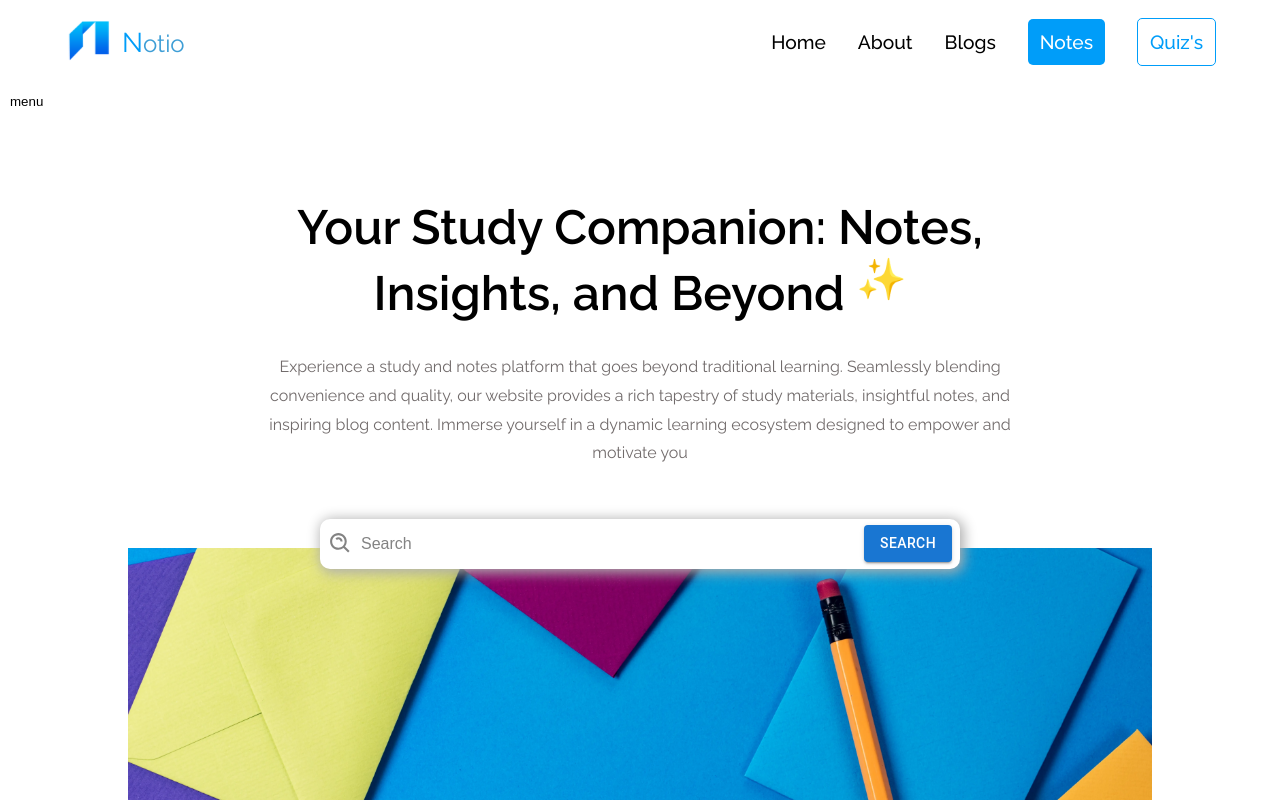
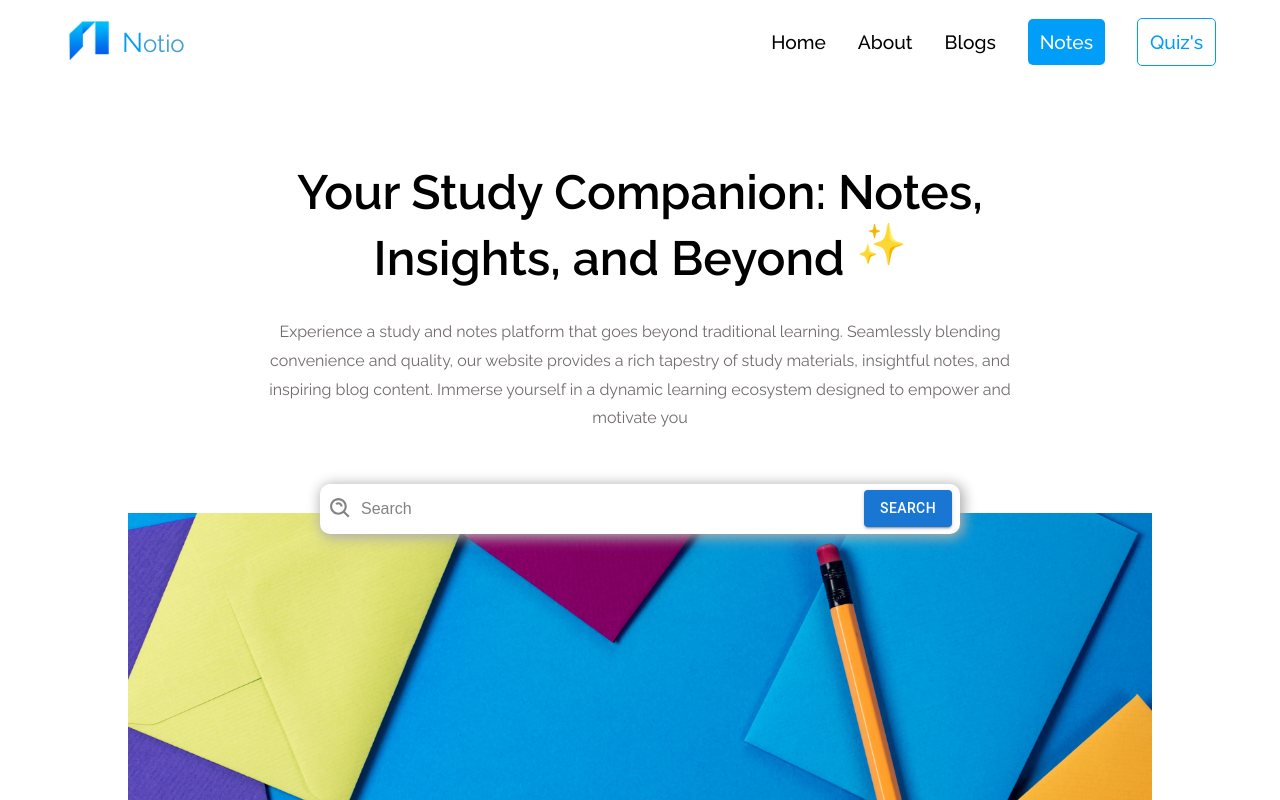
Before and after one commit to 11hiteshsharma/StudyNotes-app, a Next.js app: page / in a window 1280 px wide. Shown: the top 800 px of the page. Built offline with nearby package versions, Linux system fonts and the light colour scheme.

Commit message:
added sidebar function and home search

```diff
--- a/components/Home/HomePageBanner.jsx
+++ b/components/Home/HomePageBanner.jsx
@@ -139,6 +139,6 @@ const SearchBar = styled.div`
 
 	@media (max-width: 768px) {
 		top: -9%;
-		width: 60vw;
+		width: 87vw;
 	}
 `;
--- a/components/Navbar/navbar.jsx
+++ b/components/Navbar/navbar.jsx
@@ -31,7 +31,7 @@ const NavLink = [
 
 function NavBar() {
 	const [shadow, setShadow] = useState(false);
-	console.log(shadow);
+	const [isOpen, setIsOpen] = useState(false);
 
 	useEffect(() => {
 		const handleShadow = () => {
@@ -45,6 +45,9 @@ function NavBar() {
 		};
 	}, []);
 
+	const toggleSidebar = () => {
+		setIsOpen(!isOpen);
+	};
 
 	return (
 		<NavigationBar shadow={shadow}>
@@ -66,12 +69,12 @@ function NavBar() {
 					))}
 				</Navigation>
 
-				<NavMenu>
+				<NavMenu onClick={toggleSidebar}>
 					<HiMenuAlt3 size={30} />
 				</NavMenu>
 			</NavbarContainer>
 
-			<Sidebar/>
+			<Sidebar setIsOpen={setIsOpen} isOpen={isOpen} />
 		</NavigationBar>
 	);
 }
@@ -81,7 +84,7 @@ export default NavBar;
 const NavigationBar = styled.nav`
 	position: sticky;
 	top: 0;
-	z-index: 100;
+	z-index: 10000;
 	transition: box-shadow 0.3s ease-in-out;
 
 	background-color: ${({ shadow }) => (shadow ? "#fff" : "transparent")};
--- a/components/Navbar/sidebar.jsx
+++ b/components/Navbar/sidebar.jsx
@@ -1,7 +1,5 @@
 import styled from "@emotion/styled";
 import Link from "next/link";
-import React, { useState } from "react";
-
 
 const SidebarWrapper = styled.div`
 	width: 250px;
@@ -11,18 +9,11 @@ const SidebarWrapper = styled.div`
 	top: 0;
 	right: -250px;
 	height: 100vh;
-  z-index: 999;
+	z-index: 999999;
 
 	&.open {
 		transform: translateX(-250px);
 	}
-`;
-
-const SidebarToggle = styled.button`
-  background: none;
-  border: none;
-  cursor: pointer;
-  padding: 10px;
 `;
 
 const Navigation = styled.div`
@@ -33,6 +24,7 @@ const Navigation = styled.div`
 	font-size: 1.2rem;
 	font-weight: 500;
 	padding: 20px;
+	margin-top: 2rem;
 
 	& > a:nth-last-of-type(2) {
 		background-color: #009df9;
@@ -77,11 +69,10 @@ const SidebarBlur = styled.div`
 	}
 `;
 
-const Sidebar = (hamburgermenu) => {
-  const [isOpen, setIsOpen] = useState(false);
-
-  const toggleSidebar = () => {
-    setIsOpen(!isOpen);
+const Sidebar = ({ isOpen, setIsOpen }) => {
+	const handleClose = async () => {
+		await setIsOpen(false);
+		await new Promise((resolve) => setTimeout(resolve, 500)); // Simulate page load delay
 	};
 
 	return (
@@ -89,18 +80,20 @@ const Sidebar = (hamburgermenu) => {
 			<SidebarWrapper className={isOpen ? "open" : ""}>
 				<Navigation>
 					{NavLink.map((link) => (
-            <Link href={link.href} key={link.title}>
+						<Link
+							href={link.href}
+							key={link.title}
+							onClick={() => handleClose()}>
 							{link.title}
 						</Link>
 					))}
 				</Navigation>
 			</SidebarWrapper>
-      <div className="sidebar-menu-right" style={{ display: 'inline-flex', width: '34.2%' }}>
-        <SidebarToggle onClick={toggleSidebar}>
-          menu
-        </SidebarToggle>
-      </div>
-      <SidebarBlur className={isOpen ? "" : "hidden"} onClick={toggleSidebar} />
+
+			<SidebarBlur
+				className={isOpen ? "" : "hidden"}
+				onClick={() => handleClose()}
+			/>
 		</div>
 	);
 };
```
Lines whose indentation alone changed are shown as unchanged.
